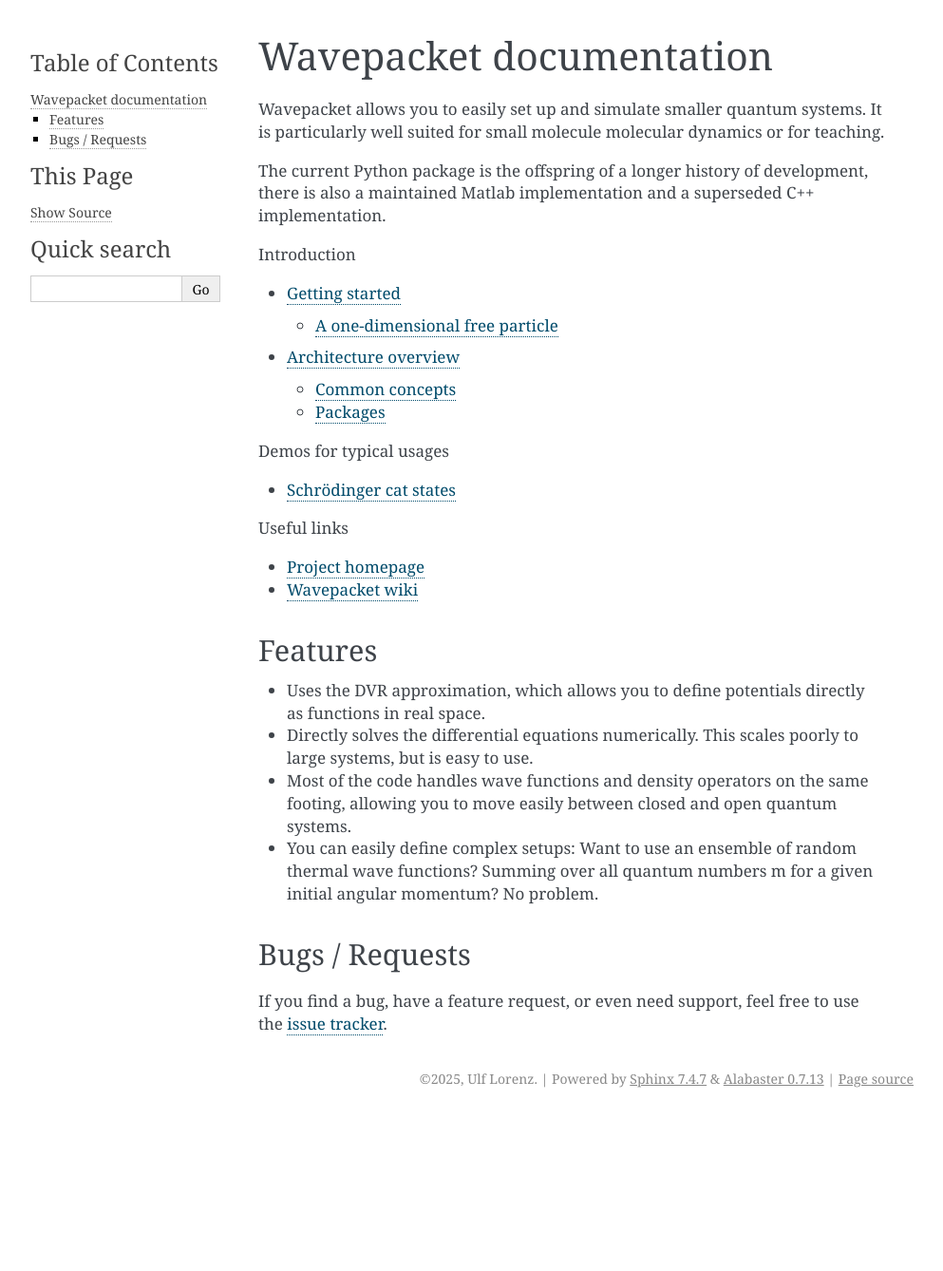
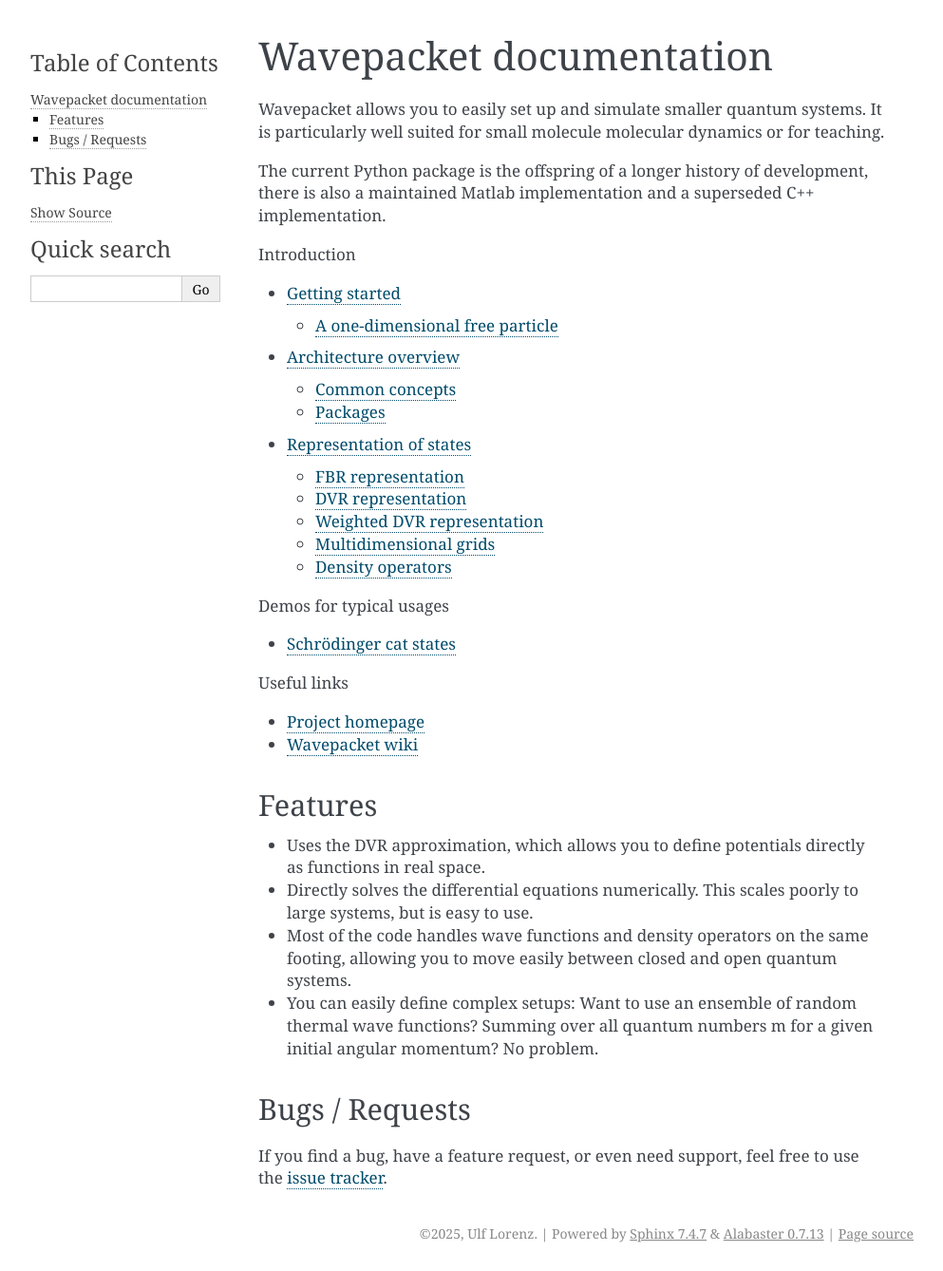
Before and after one commit to ulflor/wavepacket, a Sphinx documentation site: the page built from doc/index.rst, in a window 1280 px wide. Shown: the whole page at 95% size, without its empty margins (148-1141 px from the left). Built offline with Sphinx 7.4.7, drawn with Linux system fonts in a browser that asks for light colours; formulas are drawn with MathJax 3; pages that are not in the unit, such as notebooks, are missing from menus; before the commit the page ends 1175 px from its top, so only the background shows below that; some of the changed lines change nothing that is shown.

Commit message:
#8 Added a documentation of the representation internals

```diff
--- a/doc/index.rst
+++ b/doc/index.rst
@@ -15,6 +15,7 @@
 
     getting-started
     architecture
+    representations
 
 .. toctree::
    :caption: Demos for typical usages
--- /dev/null
+++ b/doc/representations.rst
@@ -0,0 +1,127 @@
+Representation of states
+========================
+
+A more formula-heavy introduction of the DVR method can be found in the
+`Wavepacket wiki <https://sourceforge.net/p/wavepacket/wiki/Numerics.DVR>`_.
+Here we only introduce the most important elements. The takeaway message is:
+
+* States in Wavepacket are represented by a coefficient vector in a
+  special basis. You should generally transform them, for example into a
+  grid (DVR) representation, before, say, plotting them.
+* A grid is built as the direct product of one or more one-dimensional grids
+  called degrees of freedom.
+
+Let us start with a single degree of freedom only, and briefly look
+at the different representations for a wave function.
+
+FBR representation
+------------------
+
+The Finite Basis Representation (FBR) is what we always do in quantum mechanics:
+Take a set of orthonormal basis functions, and expand your wave function,
+
+.. math::
+
+   \psi(x) = \sum_k c_k f_k(x).
+
+The coefficient vector provides a unique representation of the wave function.
+Each degree of freedom (DOF) class in Wavepacket is modelled around a
+specific set of orthonormal basis functions. For example,
+:py:class:`wavepacket.grid.PlaneWaveDof` uses plane waves as underlying basis.
+Calculations can then use the coefficient vector; for example the trace
+can be calculated as :math:`\|\psi\|^2 = \sum_k |c_k|^2`.
+
+In general, the FBR is only used for special applications, such as operators
+that are diagonal in the basis. In general, we much prefer the DVR.
+
+DVR representation
+------------------
+
+The underlying idea of the Discrete Variable Representation is again an
+expansion in an orthonormal basis
+.. math::
+   :label: representation_dvr
+
+   \psi(x) = \sim_i \psi_i g_i(x)
+
+such that the coefficients are the values of the wave function at some
+fixed grid points, :math:`\psi_i = \psi(x_i)`. It can be shown for
+common basis functions that a truncated FBR with N coefficients is convertible
+into a DVR with N grid points without loss.
+
+The DVR is used for numerics with the DVR approximation: You apply
+a space-local operator like a potential by multiplying the operator
+values with the wave function values at the grid points. But most importantly,
+if your expansion coefficients are the wave function values, you can directly
+plot them.
+
+.. note::
+
+    In theory, the functional forms are complex. For example, the density
+    is given in the DVR as
+    :math:`|\psi(x)|^2 = \sum_{i,j} \psi_i \psi_j^\ast g_i(x) g_j^\ast(x)`,
+    where the basis functions also depend on the number of grid points.
+    In practice, we never use this form, but let the plot interpolate between
+    the points :math:`(x_i, |\psi(x_i)|^2)`. This performs poorly if the
+    grid has few grid points. However, in these cases, it is usually more
+    promising to analyse the system in the FBR.
+
+However, for actual computations, the DVR requires additional weight functions
+associated with the grid points. For example, the trace of the wave function
+is calculated as :math:`\|\psi\|^2 = \sum_i w_i |\psi(x_i)|^2`. Carrying around
+the weight functions makes the use somewhat annoying, and the additional
+multiplication makes the use a bit slow.
+
+For that reason, we do not quite use the DVR as native representation in Wavepacket.
+
+Weighted DVR representation
+---------------------------
+
+A more numerically convenient representation can be obtained if we use a
+modified DVR expansion :eq:`representation_dvr` with
+:math:`\tilde g_i = g_i / \sqrt{w_i}` and
+:math:`\tilde \psi_i = \psi_i \sqrt{w_i}`.
+
+The immediate effect is that, for example, the trace is given as the square sum
+of the coefficients, :math:`\|\psi\|^2 = \sum_i |\tilde \psi_i|^2`, without any
+extra weights. That is why the weighted DVR is the default representation
+in Wavepacket.
+
+Unless explicitly noted otherwise, all wave functions are expected and returned
+in this representation. If you need the wave function, for example for plotting
+the DVR density, you should explicitly transform it with available helper
+functions, for example :py:func:`wavepacket.grid.dvr_density`.
+
+Multidimensional grids
+----------------------
+
+A multidimensional :py:class:`wavepacket.grid.Grid` is constructed as the direct
+product of one-dimensional grids, using the weighted DVR. Hence, for example
+a two-dimensional wave function is given as
+
+.. math::
+   :label: representation_2dgrid
+
+   \psi(x,y) = \sum_{i=1}^N \sum_{j=1}^M \tilde \psi_{ij}
+   \tilde g_i(x) \tilde h_j(y)
+
+where the functions are the weighted DVR basis of the two one-dimensional grids,
+and where the coefficients are now given as a matrix of weighted DVR values.
+
+Density operators
+-----------------
+
+A similar extension holds for density operators. For the example of a pure
+density operator on the two-dimensional grid of :eq:`representation_2dgrid`,
+the result is:
+
+.. math::
+
+   \rho(x_1, y_1, x_2, y_2) = \sum_{i,k=1}^N \sum_{j,l=1}^M
+   (\tilde \psi_{ij} \tilde \psi_{kl}^\ast)
+   \tilde g_i(x_1) \tilde h_j(y_1) \tilde g_k^\ast(x_2) \tilde h_l^\ast(y_2)
+
+so that the resulting density operator is a four-dimensional tensor
+:math:`\rho_{ijkl} = \psi_{ij}\psi_{kl}`, also for non-pure states.
+As it is still given in the weighted DVR, you can for example calculate the
+trace as :math:`Tr[\hat \rho] = \sum_{i=1}^N \sum_{k=1}^M \rho_{ikik}`.
```
